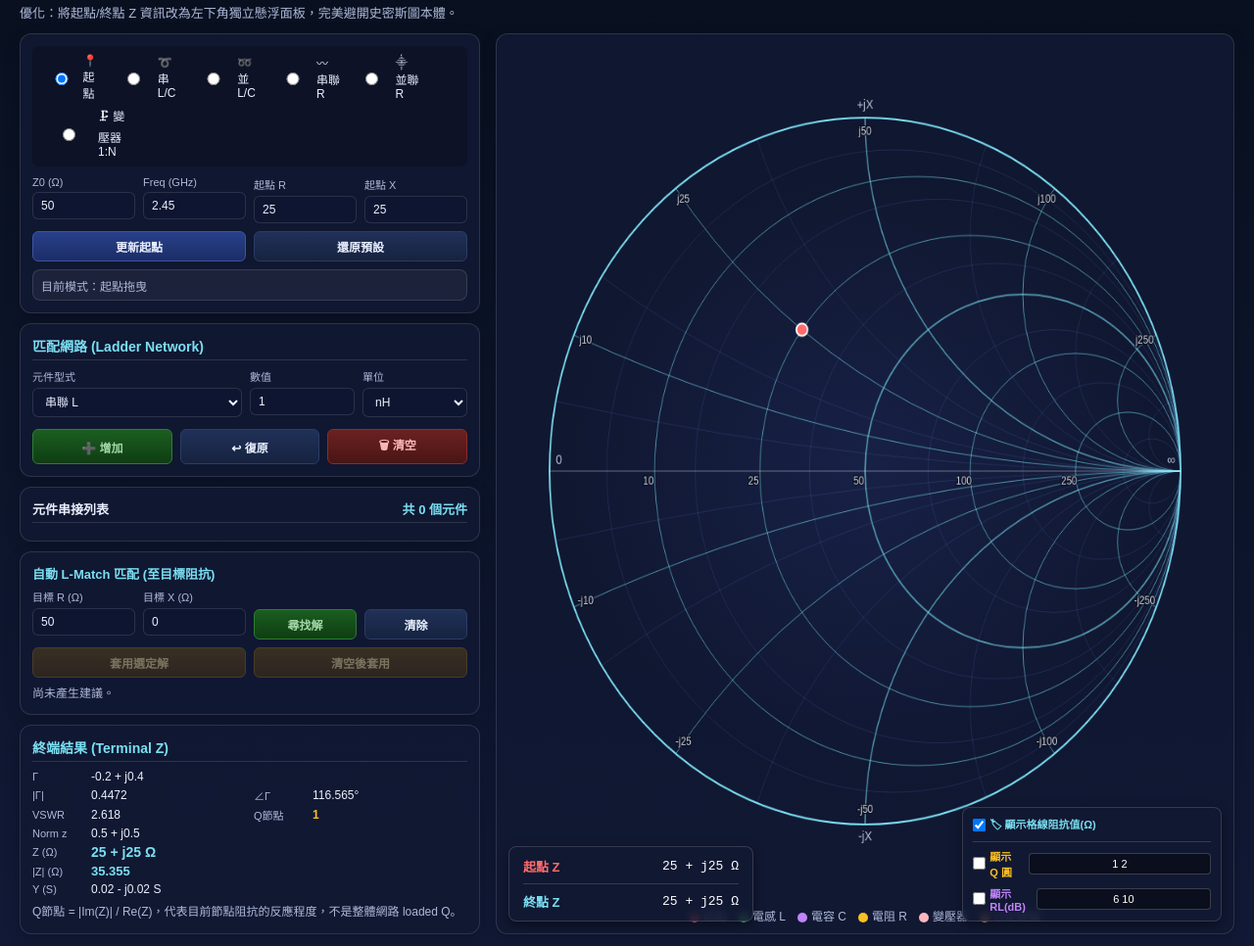
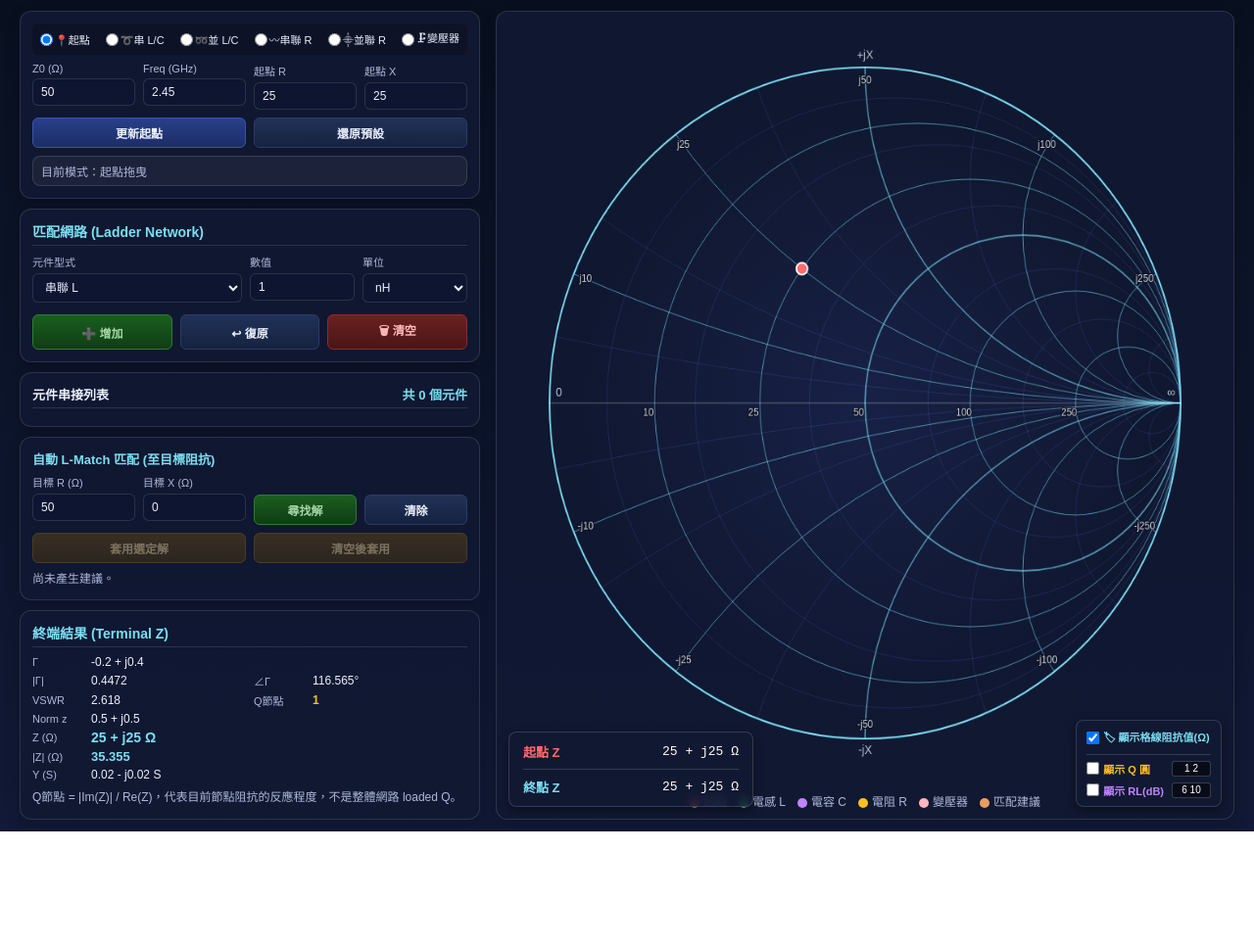
Before and after one commit to ethannioh/Smith_v1, a plain HTML site: page index.html in a window 1280 px wide. Shown: the part 39-1005 px from the top of the page at 98% size. After the commit the page ends 888 px from the top, so only its background shows below. Drawn offline with Linux system fonts and the light colour scheme.

Commit message:
Update index.html

```diff
--- a/index.html
+++ b/index.html
@@ -36,8 +36,7 @@
       padding: 12px 20px;
     }
 
-    h1 { margin: 0 0 4px; font-size: 22px; }
-    .sub { color: var(--muted); margin-bottom: 12px; font-size: 13px; }
+    h1 { margin: 0 0 12px; font-size: 22px; }
 
     .layout {
       display: grid;
@@ -117,29 +116,30 @@
     .results-table .k { color: var(--muted); font-size: 11px; }
     .results-table .full-row { grid-column: 2 / 5; }
 
+    /* 優化後的單行模式選擇列 */
     .mode-radios {
       display: flex;
-      gap: 6px;
-      font-size: 12px;
-      flex-wrap: wrap;
+      justify-content: space-between;
+      align-items: center;
+      flex-wrap: nowrap; /* 強制不換行 */
+      gap: 4px;
+      font-size: 11px;
       background: rgba(0,0,0,0.2);
-      padding: 8px;
+      padding: 6px 8px;
       border-radius: 6px;
-      margin-bottom: 10px;
-    }
-    .mode-radios label { cursor: pointer; display:flex; align-items:center; gap: 2px; }
-
-    .inline-input {
-      background: rgba(0,0,0,0.4);
-      border: 1px solid rgba(255,255,255,0.2);
-      color: #fff;
-      padding: 2px 6px;
-      border-radius: 4px;
-      font-size: 11px;
-      text-align: center;
-      height: 22px;
-    }
-    .inline-input:focus { border-color: var(--accent); outline: none; }
+      margin-bottom: 8px;
+    }
+    .mode-radios label {
+      cursor: pointer;
+      display: flex;
+      align-items: center;
+      gap: 2px;
+      white-space: nowrap;
+    }
+    .mode-radios input[type="radio"] {
+      width: auto;
+      margin: 0;
+    }
 
     .hint-bar {
       margin-top: 8px;
@@ -149,7 +149,7 @@
       padding: 6px 8px;
       font-size: 12px;
       color: var(--muted);
-      min-height: 32px;
+      min-height: 30px;
       display: flex;
       align-items: center;
     }
@@ -245,7 +245,7 @@
       vertical-align: middle;
     }
 
-    /* 懸浮設定面板 (右下角縮小版) */
+    /* 懸浮設定面板 (右下角) */
     .floating-options {
       position: absolute;
       bottom: 12px;
@@ -273,6 +273,17 @@
       height: 13px;
       margin: 0;
       padding: 0;
+    }
+    .floating-options .inline-input {
+      background: rgba(0,0,0,0.5);
+      border: 1px solid rgba(255,255,255,0.2);
+      color: #fff;
+      padding: 0 4px;
+      border-radius: 3px;
+      font-size: 10px;
+      text-align: center;
+      height: 16px;
+      width: 40px;
     }
 
     /* 懸浮阻抗資訊面板 (左下角) */
@@ -315,18 +326,17 @@
 <body>
   <div class="wrap">
     <h1>Compact L-Match & Smith Chart Tool</h1>
-    <div class="sub">優化：將起點/終點 Z 資訊改為左下角獨立懸浮面板，完美避開史密斯圖本體。</div>
 
     <div class="layout">
       <div class="left-panel">
         <div class="card">
           <div class="mode-radios">
-            <label><input type="radio" name="mouseMode" value="point" checked> 📍 起點</label>
-            <label><input type="radio" name="mouseMode" value="series"> ➰ 串 L/C</label>
-            <label><input type="radio" name="mouseMode" value="shunt"> ➿ 並 L/C</label>
-            <label><input type="radio" name="mouseMode" value="seriesR"> 〰 串聯 R</label>
-            <label><input type="radio" name="mouseMode" value="shuntR"> ⸎ 並聯 R</label>
-            <label><input type="radio" name="mouseMode" value="transformer"> 🗜 變壓器 1:N</label>
+            <label><input type="radio" name="mouseMode" value="point" checked>📍起點</label>
+            <label><input type="radio" name="mouseMode" value="series">➰串 L/C</label>
+            <label><input type="radio" name="mouseMode" value="shunt">➿並 L/C</label>
+            <label><input type="radio" name="mouseMode" value="seriesR">〰串聯 R</label>
+            <label><input type="radio" name="mouseMode" value="shuntR">⸎並聯 R</label>
+            <label><input type="radio" name="mouseMode" value="transformer">🗜變壓器</label>
           </div>
 
           <div class="grid grid-4">
@@ -406,7 +416,7 @@
           </div>
         </div>
 
-        <div class="card results" style="flex-grow: 1;">
+        <div class="card results" id="terminalZCard" style="flex-grow: 1;">
           <h2>
             終端結果 (Terminal Z)
             <span id="previewIndicator" style="color:var(--ok); font-size:12px; font-weight:normal; display:none;">(拖曳預覽中...)</span>
@@ -531,7 +541,6 @@
     const H = canvas.height;
     const cx = W / 2;
     const cy = H / 2;
-    // 將半徑稍微縮小，確保左下角懸浮框與圓形邊界保持距離
     const R = Math.min(W, H) * 0.44;
 
     let baseGamma = { re: 0, im: 0 };
@@ -1079,7 +1088,6 @@
         drawArc(cx + R, cy + R / x, Math.abs(R / x), 'rgba(123,223,242,0.6)', Math.abs(x) === 1 ? 1.6 : 1);
       });
 
-      // --- Q & RL 線條繪製 (獨立處理) ---
       if (showRLCb.checked) {
         const rlStr = rlValuesInput.value.trim();
         const rlValues = rlStr ? rlStr.split(/\s+/).map(Number).filter(n => !isNaN(n) && n > 0) : [];
@@ -1135,7 +1143,6 @@
             ctx.fillText('Q='+q, px2, py2 + 10);
         });
       }
-
       ctx.restore();
 
       ctx.beginPath();
@@ -1329,6 +1336,18 @@
       ctx.restore();
     }
 
+    function updateStartEndBox() {
+      const z0 = getZ0();
+      const activeGamma = elementPreview ? elementPreview.gamma1 : getEffectiveGamma();
+      const sZNorm = gammaToZNorm(baseGamma);
+      const sZ = { re: sZNorm.re * z0, im: sZNorm.im * z0 };
+      const eZNorm = gammaToZNorm(activeGamma);
+      const eZ = { re: eZNorm.re * z0, im: eZNorm.im * z0 };
+
+      startZText.textContent = fmtComplex(sZ, 'Ω');
+      endZText.textContent = fmtComplex(eZ, 'Ω');
+    }
+
     function render() {
       ctx.clearRect(0, 0, W, H);
       drawSmithGrid();
@@ -1336,11 +1355,16 @@
       drawBasePoint();
     }
 
-    function updateReadoutAndBoxes() {
+    function updateInputsFromBaseGamma() {
+      const z0 = getZ0();
+      const zNorm = gammaToZNorm(baseGamma);
+      realEl.value = fmt(zNorm.re * z0, 3);
+      imagEl.value = fmt(zNorm.im * z0, 3);
+    }
+
+    function updateReadout() {
       const z0 = getZ0();
       const activeGamma = elementPreview ? elementPreview.gamma1 : getEffectiveGamma();
-
-      // Update left panel Terminal Z
       const zNorm = gammaToZNorm(activeGamma);
       const mag = cAbs(activeGamma);
       const ang = cAngDeg(activeGamma);
@@ -1361,18 +1385,14 @@
       yText.textContent = Y ? fmtComplex(Y, 'S') : '∞';
       previewIndicator.style.display = elementPreview ? 'inline' : 'none';
 
-      // Update floating Z box in bottom left
-      const sZNorm = gammaToZNorm(baseGamma);
-      const sZ = { re: sZNorm.re * z0, im: sZNorm.im * z0 };
-      startZText.textContent = fmtComplex(sZ, 'Ω');
-      endZText.textContent = fmtComplex(Z, 'Ω');
+      updateStartEndBox();
     }
 
     function refreshAll({ recompute = true, rematch = false, list = true } = {}) {
       if (recompute) recomputeChain();
       if (rematch && matchPreviewPaths.length > 0) renderMatchSuggestions();
       if (list) updateUIList();
-      updateReadoutAndBoxes();
+      updateReadout();
       render();
     }
 
@@ -1421,7 +1441,7 @@
     function updatePreviewFromEditor() {
       elementPreview = computeElementPreview();
       render();
-      updateReadoutAndBoxes();
+      updateReadout();
     }
 
     function projectToSeriesLC(startG, mouseG) {
@@ -1555,7 +1575,7 @@
       updateEditorFromDraggedMode(mode, mouseG);
       elementPreview = computeElementPreview();
       render();
-      updateReadoutAndBoxes();
+      updateReadout();
     }
 
     canvas.addEventListener('mousedown', (evt) => {
```
